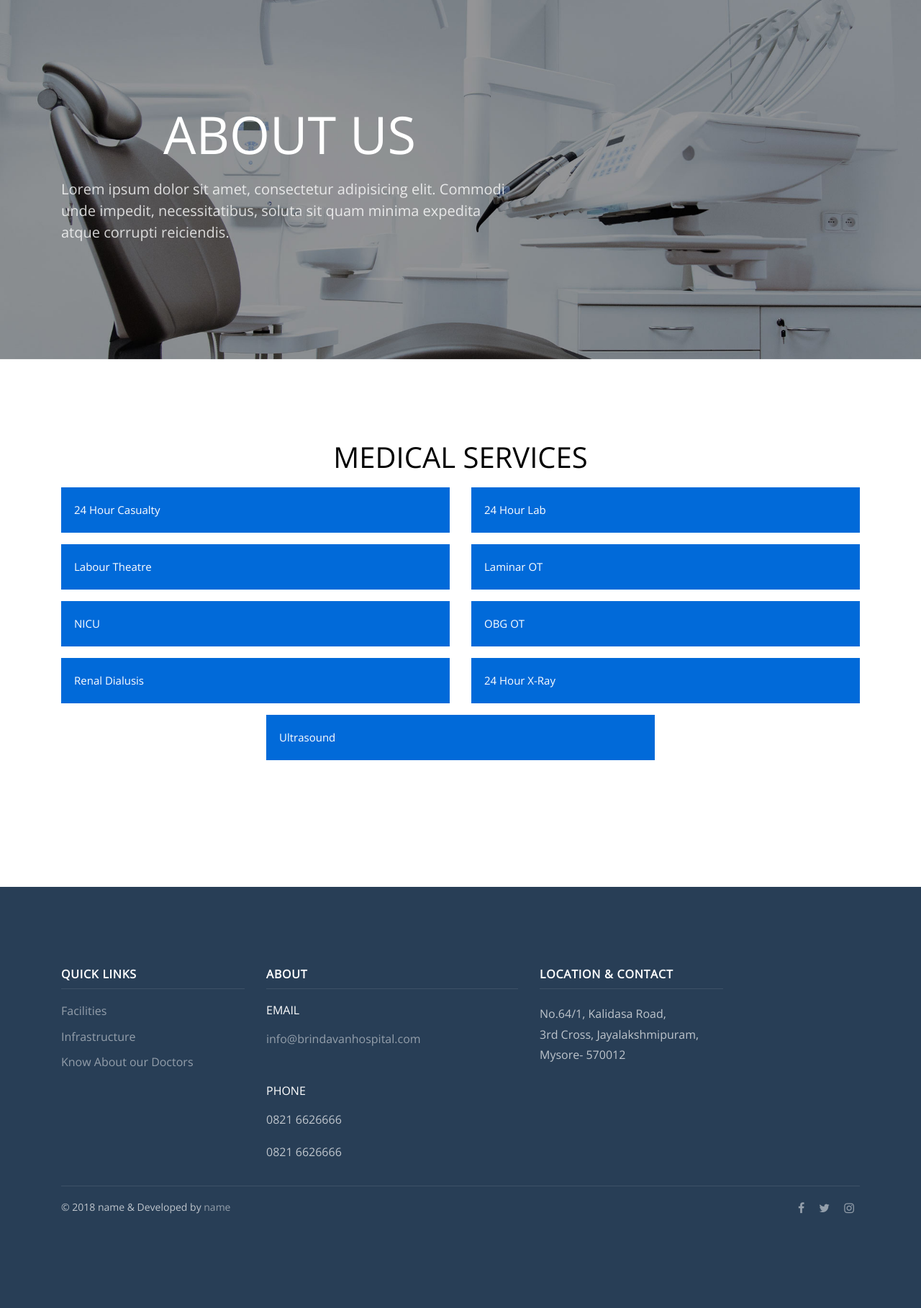
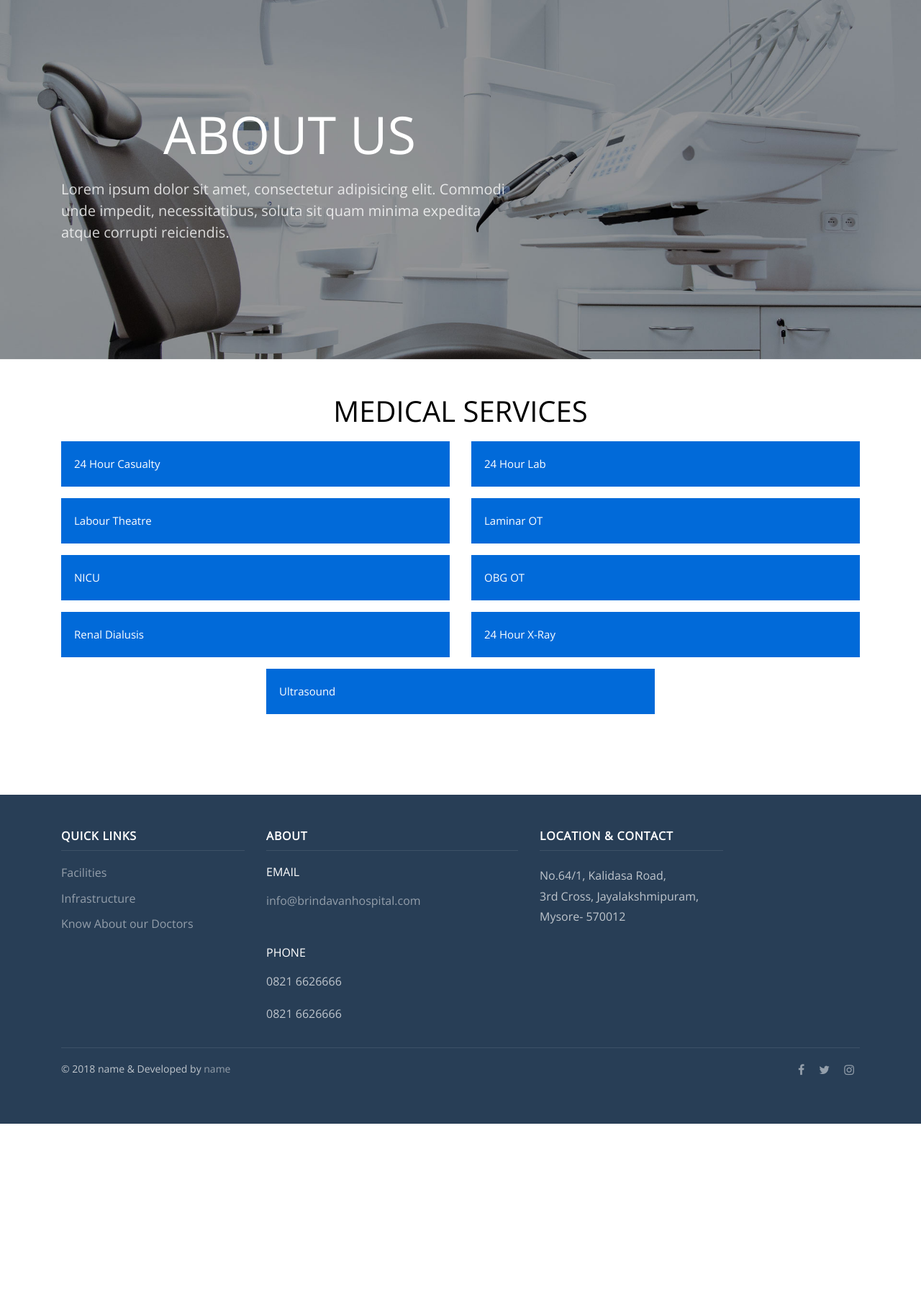
Before and after one commit to yadhun/hospital, a PHP site: page /medical_services.php in a window 1280 px wide. Shown: the part 128-1945 px from the top of the page at 72% size. After the commit the page ends 1689 px from the top, so only its background shows below. Run offline with PHP 8.4, Linux system fonts and the light colour scheme.

Commit message:
first commit

```diff
--- a/css/gallery.css
+++ b/css/gallery.css
@@ -18,6 +18,7 @@
 
 .panel {
   padding: 0 18px;
+  text-align: center;
   display: none;
   background-color: white;
   overflow: hidden;
--- a/css/style.css
+++ b/css/style.css
@@ -500,7 +500,7 @@ header .navbar .dropdown-menu a {
 }
 
 .section {
-  padding: 7em 0;
+  padding: 3em 0;
 }
 
 .cta-link {
@@ -701,7 +701,7 @@ header .navbar .dropdown-menu a {
 }
 
 .custom-tabs .tab-pane h2 {
-  font-size: 60px;
+  font-size: 53px;
   font-weight: 300;
 }
 
@@ -715,7 +715,7 @@ header .navbar .dropdown-menu a {
 }
 
 .site-footer {
-  padding: 7em 0;
+  padding: 3em 0;
   background: #f2f2f2;
   background: #283E56;
   color: rgba(255, 255, 255, 0.7);
@@ -996,3 +996,7 @@ header .navbar .dropdown-menu a {
 ::-webkit-scrollbar-thumb:hover {
   background: #355cc9;
 }
+#map {
+	height: 440px;
+	margin-bottom: 0px;
+}
```
Also changed, not shown: img/Insurance.jpg (added), img/OT waiting.jpg (added), img/casuality.jpg (added), img/ctscan.jpg (added), img/hospital.jpg (added), img/icu.jpg (added), img/lab.jpg (added), img/labour.jpg (added), img/laminar.jpg (added), img/nicu.jpg (added), img/obg.jpg (added), img/opd room.jpg (added), img/opd.jpg (added), img/reception.jpg (added), 4 more files.
